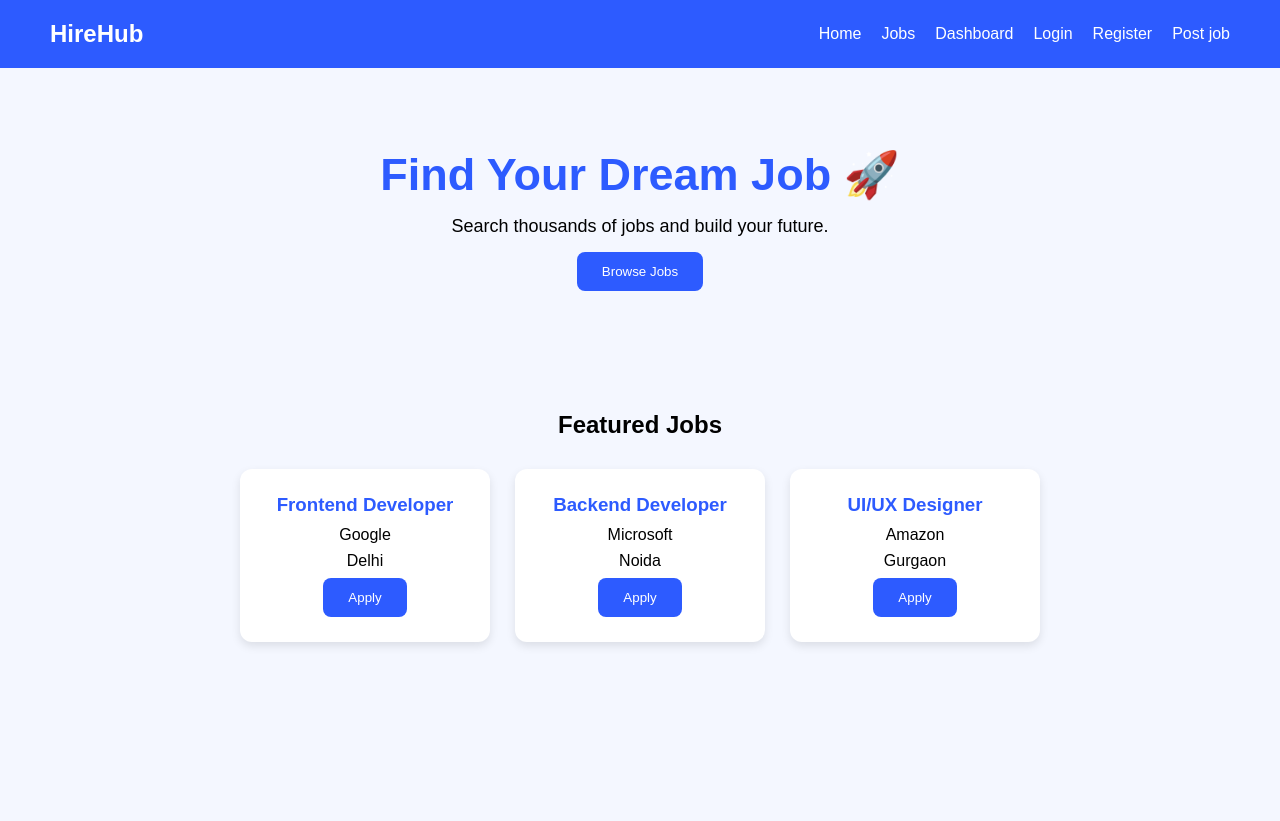
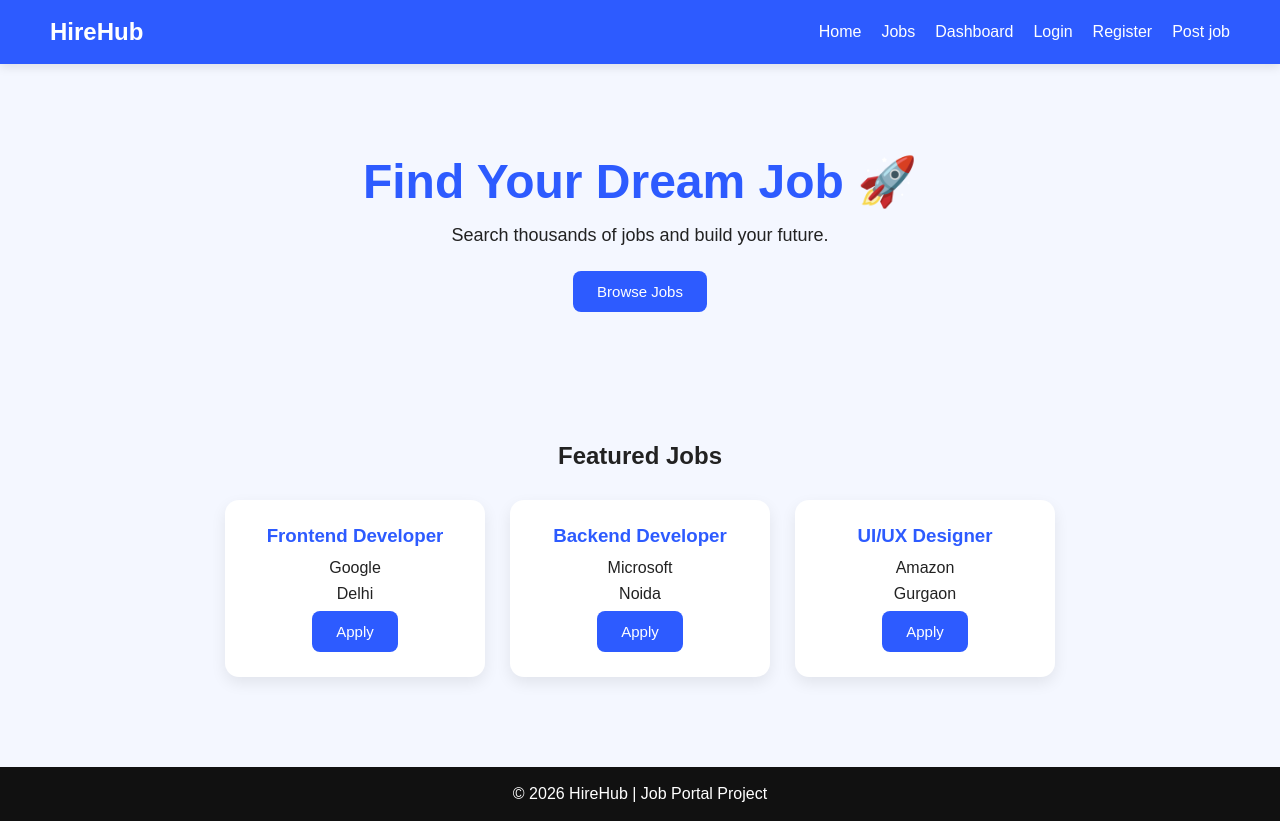
Before and after one commit to NiharikaShokeen/HireHub, a website: page index.html in a window 1280 px wide. Before the commit the page ends 800 px from the top, so only its background shows below. Drawn offline with Linux system fonts and the light colour scheme.

Commit message:
Improved final UI styling and polished project design

```diff
--- a/index.html
+++ b/index.html
@@ -58,6 +58,9 @@
   </div>
 </section>
 
+<footer>
+  <p>© 2026 HireHub | Job Portal Project</p>
+</footer>
 <script src="script.js"></script>
 </body>
 </html>
--- a/style.css
+++ b/style.css
@@ -7,6 +7,7 @@
 
 body{
   background:#f4f7ff;
+  color:#222;
 }
 
 /* Navbar */
@@ -14,52 +15,62 @@ nav{
   display:flex;
   justify-content:space-between;
   align-items:center;
-  padding:20px 50px;
+  padding:18px 50px;
   background:#2d5bff;
   color:white;
+  box-shadow:0 3px 10px rgba(0,0,0,0.1);
 }
 
 nav ul{
   display:flex;
+  gap:20px;
   list-style:none;
-  gap:20px;
 }
 
 nav a{
   color:white;
   text-decoration:none;
+  font-weight:500;
+}
+
+nav a:hover{
+  color:#ffd54f;
 }
 
 /* Hero */
 .hero{
   text-align:center;
-  padding:80px 20px;
+  padding:90px 20px;
 }
 
 .hero h1{
-  font-size:45px;
+  font-size:48px;
   color:#2d5bff;
 }
 
 .hero p{
-  margin:15px 0;
   font-size:18px;
+  margin:15px 0 25px;
 }
 
+/* Buttons */
 button{
-  padding:12px 25px;
+  padding:12px 24px;
   border:none;
   background:#2d5bff;
   color:white;
   border-radius:8px;
   cursor:pointer;
+  font-size:15px;
+  transition:0.3s;
 }
 
 button:hover{
-  background:#1e43c9;
+  background:#163fc7;
+  transform:translateY(-2px);
 }
 
-/* Jobs */
+/* Jobs Section */
 .jobs{
   padding:40px;
   text-align:center;
@@ -67,23 +78,28 @@ button:hover{
 
 .job-container{
   display:flex;
+  gap:25px;
   justify-content:center;
-  gap:25px;
+  flex-wrap:wrap;
   margin-top:30px;
-  flex-wrap:wrap;
 }
 
 .card{
   background:white;
+  width:260px;
   padding:25px;
-  width:250px;
-  border-radius:12px;
-  box-shadow:0 4px 10px rgba(0,0,0,0.1);
+  border-radius:14px;
+  box-shadow:0 6px 15px rgba(0,0,0,0.08);
+  transition:0.3s;
+}
+
+.card:hover{
+  transform:translateY(-8px);
 }
 
 .card h3{
   color:#2d5bff;
-  margin-bottom:10px;
+  margin-bottom:12px;
 }
 
 .card p{
@@ -92,28 +108,30 @@ button:hover{
 
 /* Forms */
 .form-page{
-  height:100vh;
+  min-height:100vh;
   display:flex;
   justify-content:center;
   align-items:center;
+  padding:30px;
 }
 
 .form-box{
+  width:360px;
   background:white;
   padding:35px;
-  width:350px;
-  border-radius:12px;
-  box-shadow:0 4px 10px rgba(0,0,0,0.1);
+  border-radius:14px;
+  box-shadow:0 6px 15px rgba(0,0,0,0.08);
   text-align:center;
 }
 
 .form-box h2{
+  color:#2d5bff;
   margin-bottom:20px;
-  color:#2d5bff;
 }
 
 .form-box input,
-.form-box select{
+.form-box select,
+.form-box textarea{
   width:100%;
   padding:12px;
   margin:10px 0;
@@ -124,3 +142,12 @@ button:hover{
 .form-box p{
   margin-top:15px;
 }
+
+/* Footer */
+footer{
+  margin-top:50px;
+  background:#111;
+  color:white;
+  text-align:center;
+  padding:18px;
+}
```
